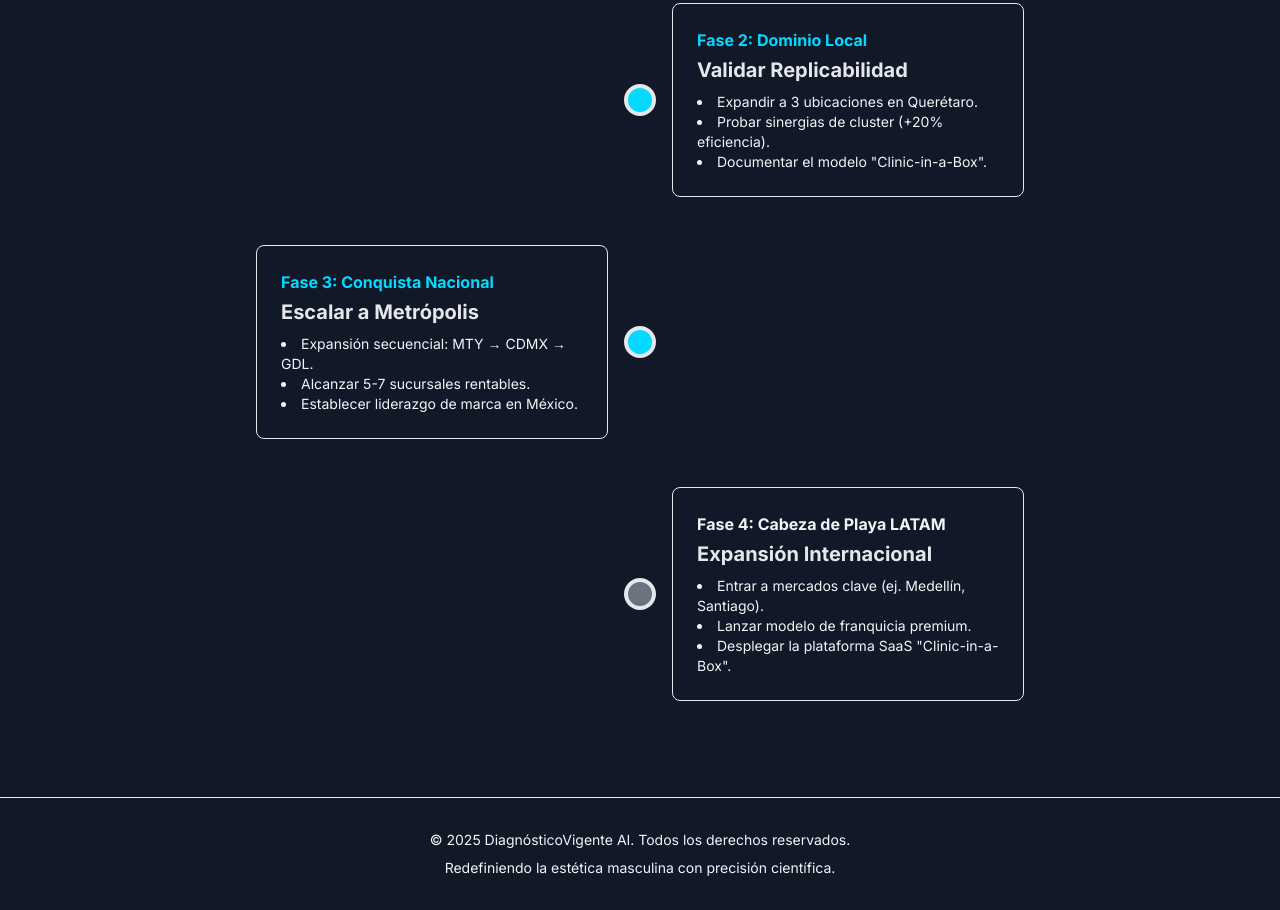
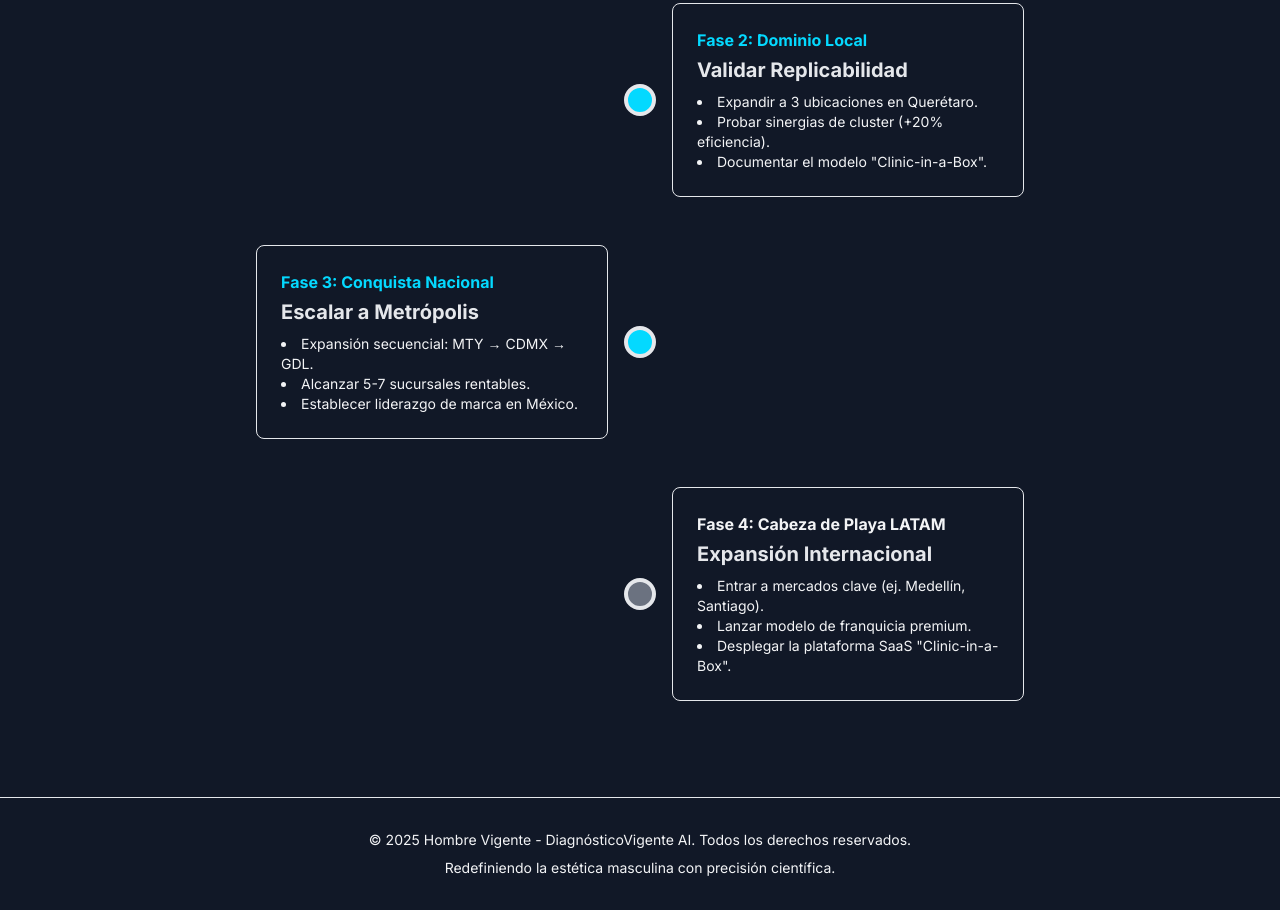
Before and after one commit to josuehernandeztapia/hombrevigente, a plain HTML site: page geminidiagnostico.html in a window 1280 px wide. Shown: the part 5382-6292 px from the top of the page. Drawn offline with nearby package versions, Linux system fonts and the light colour scheme; animation ran at ten frames a second.

Commit message:
Update geminidiagnostico.html

```diff
--- a/geminidiagnostico.html
+++ b/geminidiagnostico.html
@@ -785,7 +785,7 @@
 
     <footer class="bg-surface-dark border-t border-border-color">
         <div class="container mx-auto py-8 px-4 sm:px-6 lg:px-8 text-center text-text-muted text-sm">
-            <p>&copy; 2025 DiagnósticoVigente AI. Todos los derechos reservados.</p>
+            <p>&copy; 2025 Hombre Vigente - DiagnósticoVigente AI. Todos los derechos reservados.</p>
             <p class="mt-2">Redefiniendo la estética masculina con precisión científica.</p>
         </div>
     </footer>
```
